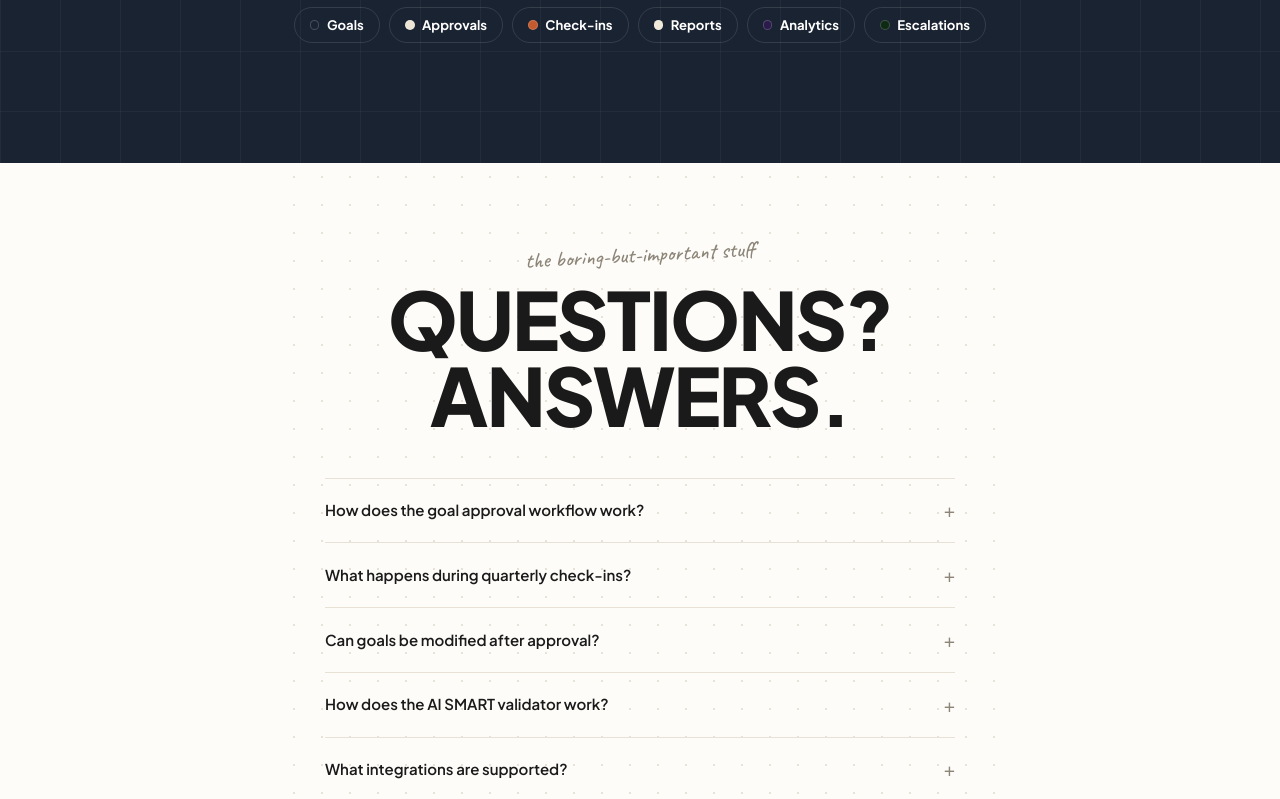
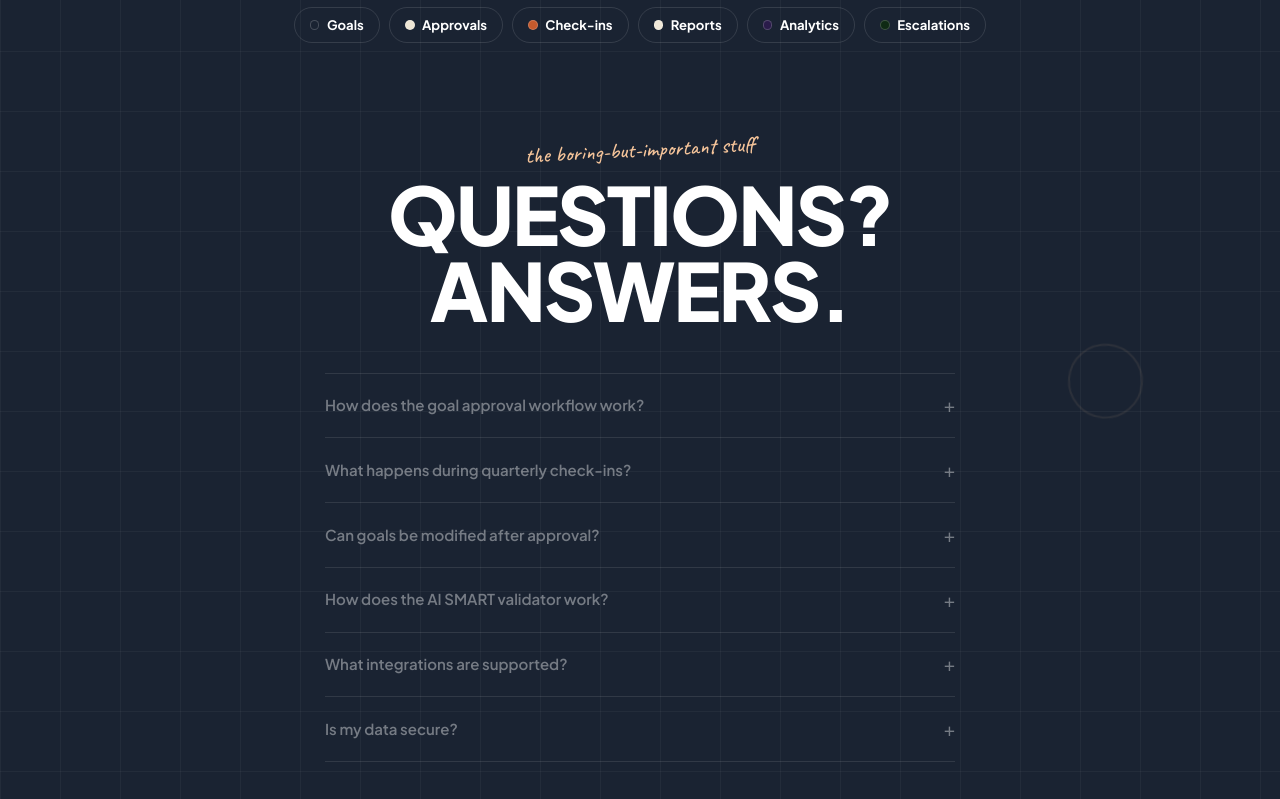
Before and after one commit to Arpit-oo/bergspace, a Next.js app: page / in a window 1280 px wide. Shown: the part 5460-6259 px from the top of the page. Built offline with nearby package versions, Linux system fonts and the light colour scheme.

Commit message:
fix: FAQ section inside dark features zone, grid continues through

```diff
--- a/src/app/page.tsx
+++ b/src/app/page.tsx
@@ -614,15 +614,17 @@ export default function HomePage() {
             ))}
           </div>
         </div>
-      </section>
 
-      {/* ══════════════ FAQ SECTION ══════════════ */}
-      <section className="py-20 px-8 md:px-12 max-w-3xl mx-auto sr" style={{ backgroundImage: "radial-gradient(circle, #E8E2D6 1px, transparent 1px)", backgroundSize: "28px 28px" }}>
-        <div className="text-center mb-12">
-          <p style={{ fontFamily: "var(--font-caveat), cursive", fontSize: "22px", transform: "rotate(-3deg)", display: "inline-block" }} className="text-[#8C8578] mb-2">the boring-but-important stuff</p>
-          <h2 className="font-black tracking-tight uppercase text-[#1A1A1A] text-center" style={{ fontSize: "clamp(38px, 6.5vw, 80px)", lineHeight: 0.95, letterSpacing: "-0.025em", fontWeight: 900 }}>QUESTIONS?<br/>ANSWERS.</h2>
+        {/* ══════════════ FAQ SECTION (inside dark) ══════════════ */}
+        <div className="relative mx-auto max-w-3xl px-8 md:px-12 pt-24 pb-20 sr">
+          <div className="text-center mb-12">
+            <p style={{ fontFamily: "var(--font-caveat), cursive", fontSize: "22px", transform: "rotate(-3deg)", display: "inline-block", color: "#F5C49A" }} className="mb-2">the boring-but-important stuff</p>
+            <h2 className="font-black tracking-tight uppercase text-white text-center" style={{ fontSize: "clamp(38px, 6.5vw, 80px)", lineHeight: 0.95, letterSpacing: "-0.025em", fontWeight: 900 }}>QUESTIONS?<br/>ANSWERS.</h2>
+          </div>
+          <div className="[&_button]:text-white [&_p]:text-[rgba(255,255,255,0.5)] [&_span]:text-[rgba(255,255,255,0.4)] [&>div]:border-[rgba(255,255,255,0.1)]">
+            <FAQ />
+          </div>
         </div>
-        <FAQ />
       </section>
 
       {/* Decorative separator */}
--- a/src/components/ui/faq.tsx
+++ b/src/components/ui/faq.tsx
@@ -15,16 +15,16 @@ export function FAQ() {
   return (
     <div className="max-w-3xl mx-auto">
       {faqs.map((faq, i) => (
-        <div key={i} className="border-b border-[#E8E2D6]" style={i === 0 ? { borderTop: "1px solid #E8E2D6" } : {}}>
+        <div key={i} className="border-b" style={{ borderColor: "rgba(255,255,255,0.1)", ...(i === 0 ? { borderTop: "1px solid rgba(255,255,255,0.1)" } : {}) }}>
           <button
             onClick={() => setOpen(open === i ? null : i)}
             className="w-full flex items-center justify-between gap-4 py-5 text-left"
           >
-            <span className="font-semibold text-base text-[#1A1A1A]">{faq.q}</span>
-            <span className="text-xl text-[#8C8578] shrink-0 transition-transform duration-300" style={{ transform: open === i ? "rotate(45deg)" : "none" }}>+</span>
+            <span className="font-semibold text-base text-white">{faq.q}</span>
+            <span className="text-xl shrink-0 transition-transform duration-300" style={{ color: "rgba(255,255,255,0.4)", transform: open === i ? "rotate(45deg)" : "none" }}>+</span>
           </button>
           <div className="overflow-hidden transition-all duration-300" style={{ maxHeight: open === i ? "200px" : "0" }}>
-            <p className="pb-5 text-[15px] text-[#8C8578] leading-relaxed">{faq.a}</p>
+            <p className="pb-5 text-[15px] leading-relaxed" style={{ color: "rgba(255,255,255,0.5)" }}>{faq.a}</p>
           </div>
         </div>
       ))}
```
